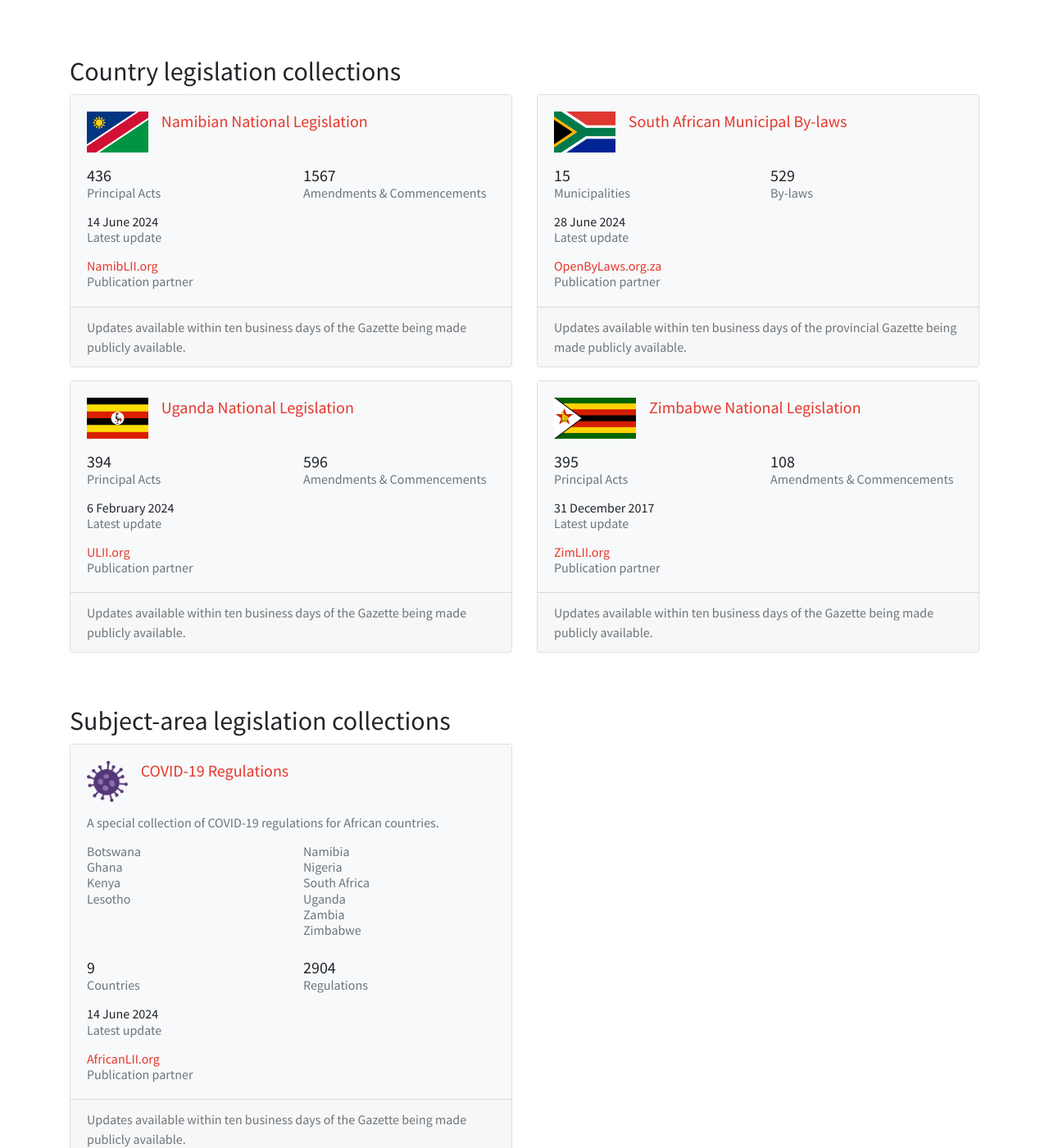
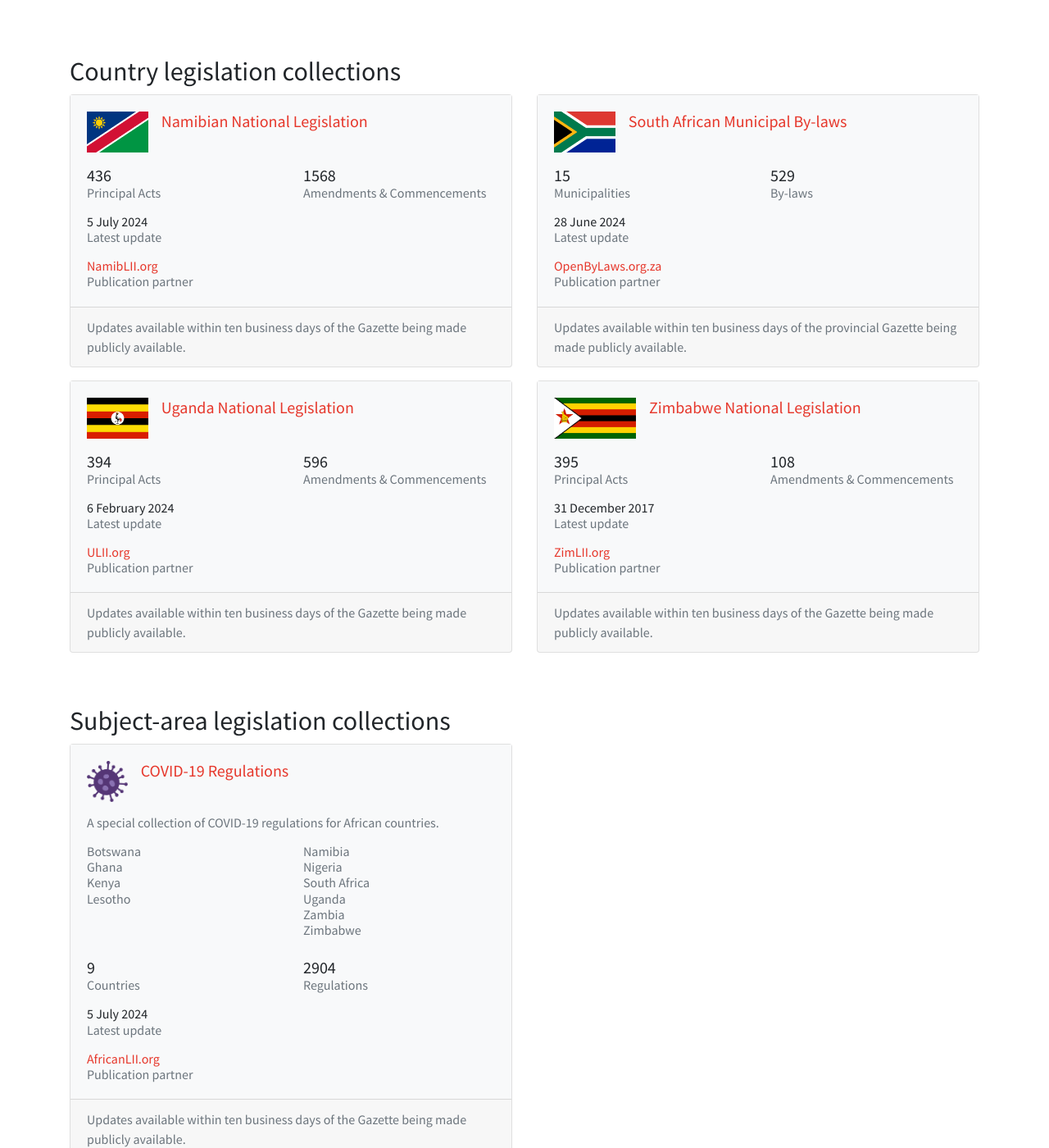
Before and after one commit to laws-africa/laws-africa.github.io, a Jekyll site: the page built from commons.markdown, in a window 1280 px wide and 1400 px high, scrolled down 595 px. Shown: the whole window at 82% size. Built offline with Jekyll 4.4.1, drawn with Linux system fonts in a browser that asks for light colours; nearby versions of some CDN libraries; comment, search, counter and statistics services are not loaded.

Commit message:
Updated commons stats

```diff
--- a/_data/commons.json
+++ b/_data/commons.json
@@ -1,13 +1,13 @@
 {
   "covid19": {
-    "as_at_date": "2024-06-14",
+    "as_at_date": "2024-07-05",
     "n_countries": 9,
     "n_principal": 2904
   },
   "na": {
-    "as_at_date": "2024-06-14",
+    "as_at_date": "2024-07-05",
     "n_principal": 436,
-    "n_stubs": 1567
+    "n_stubs": 1568
   },
   "pending": [
     {
```
